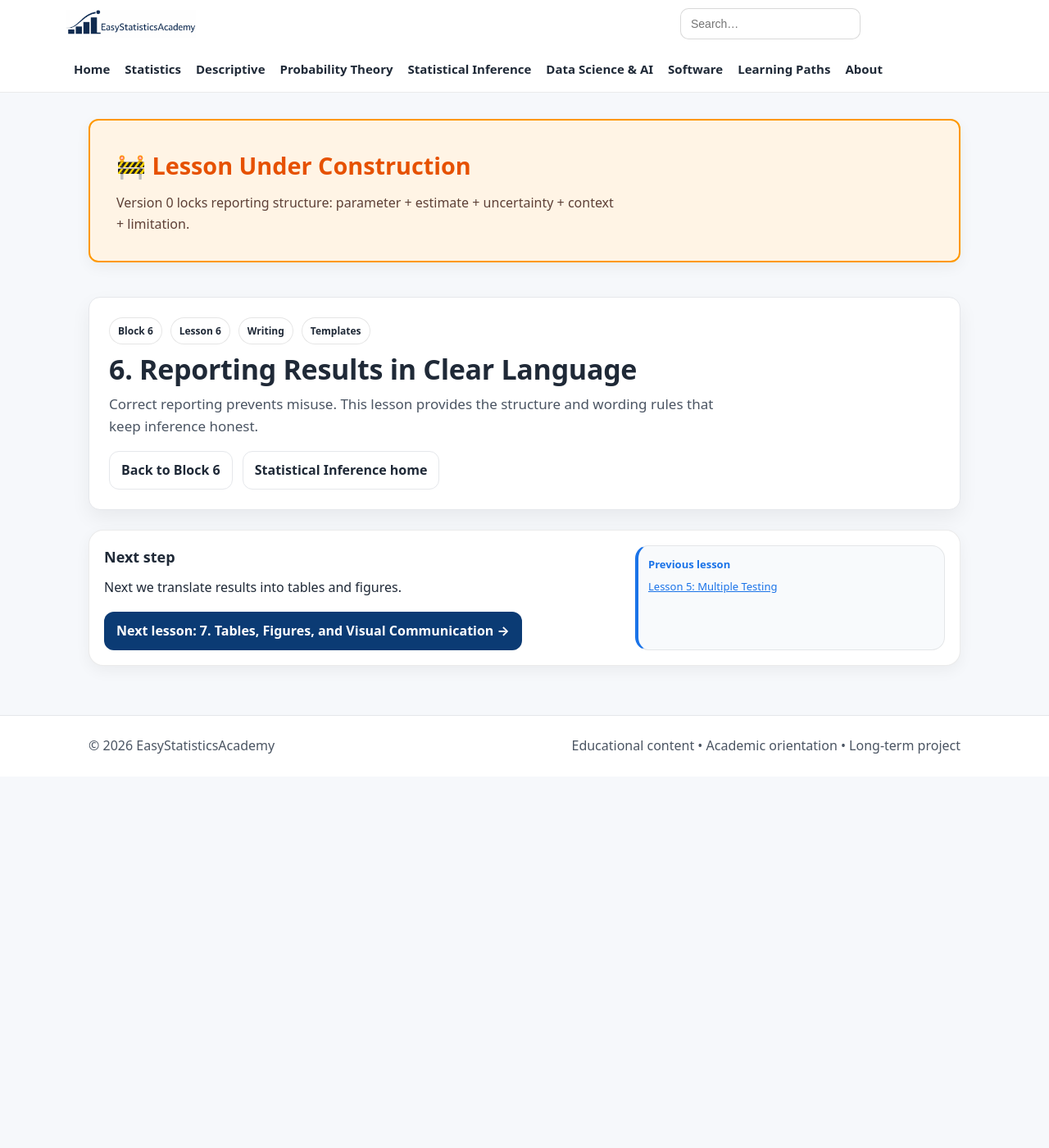
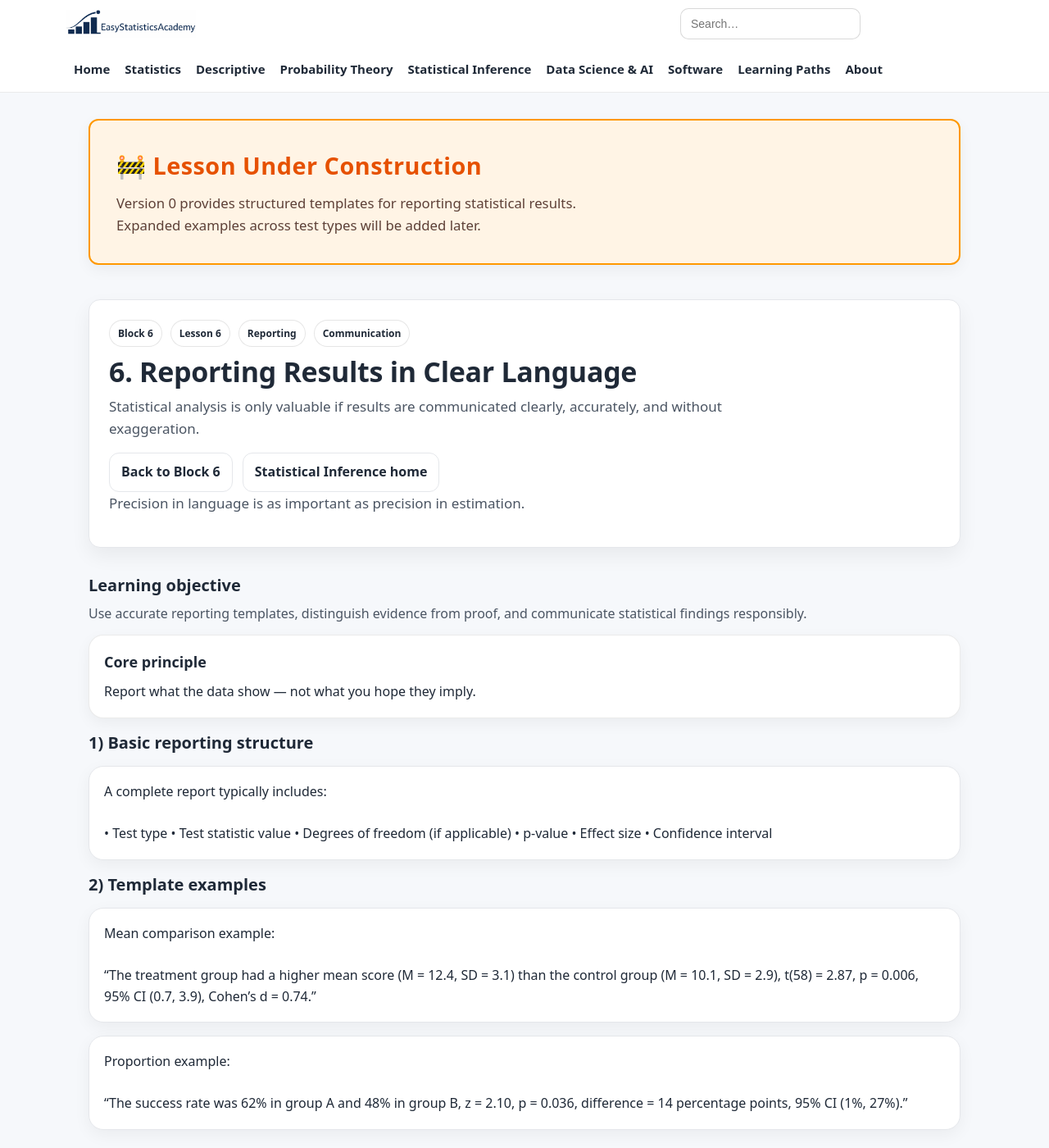
Before and after one commit to ammar-homaida-statistics/easystatisticsacademy, a Jekyll site: the page built from inference/interpretation-reporting/reporting-results-clear-language/index.md, in a window 1280 px wide and 1400 px high. Shown: the whole window at 82% size. Built offline with Jekyll 4.4.1, drawn with Linux system fonts in a browser that asks for light colours; some of the changed text lies outside the part shown.

Commit message:
Add lesson content

```diff
--- a/inference/interpretation-reporting/reporting-results-clear-language/index.md
+++ b/inference/interpretation-reporting/reporting-results-clear-language/index.md
@@ -1,25 +1,31 @@
 ---
 layout: default
 title: "6. Reporting Results in Clear Language"
-description: "Learn how to write correct conclusions from tests and intervals: what to report, what to avoid, and templates that prevent misinterpretation."
+description: "Learn how to report statistical results clearly, accurately, and responsibly without overstating conclusions."
 permalink: /inference/interpretation-reporting/reporting-results-clear-language/
 sidebar: false
 ---
 
+<!-- UNDER CONSTRUCTION NOTICE -->
 <section class="section section-slim">
   <div class="callout" style="background:#fff4e5; border:2px solid #ff9800; padding:2rem; border-radius:12px;">
     <div class="callout-copy">
-      <h2 style="margin-top:0; color:#e65100; font-size:1.8rem;">🚧 Lesson Under Construction</h2>
-      <p style="margin:0; color:#5d4037; line-height:1.6;">
-        Version 0 locks reporting structure: parameter + estimate + uncertainty + context + limitation.
+      <h2 style="margin-top:0; color:#e65100; font-size:1.8rem; letter-spacing:0.5px;">
+        🚧 Lesson Under Construction
+      </h2>
+      <p style="margin:0; font-size:1.05rem; color:#5d4037; line-height:1.6;">
+        Version 0 provides structured templates for reporting statistical results.
+        Expanded examples across test types will be added later.
       </p>
     </div>
   </div>
 </section>
 
+<!-- ✅ Update continue-reading keys -->
 <script>
   (function () {
     var KEY = "esa_continue_inference_interpretation_reporting_lesson_v0";
+
     localStorage.setItem(KEY, JSON.stringify({
       url: "/inference/interpretation-reporting/reporting-results-clear-language/",
       label: "Lesson 6 — Reporting Results in Clear Language",
@@ -36,22 +42,180 @@
 
 <section class="hero hero-section">
   <div class="hero-card">
-    <div class="badge-row">
-      <span class="badge">Block 6</span>
-      <span class="badge">Lesson 6</span>
-      <span class="badge">Writing</span>
-      <span class="badge">Templates</span>
+    <div class="hero-copy">
+      <div class="badge-row">
+        <span class="badge">Block 6</span>
+        <span class="badge">Lesson 6</span>
+        <span class="badge">Reporting</span>
+        <span class="badge">Communication</span>
+      </div>
+
+      <h1>6. Reporting Results in Clear Language</h1>
+
+      <p class="lead">
+        Statistical analysis is only valuable if results are communicated clearly,
+        accurately, and without exaggeration.
+      </p>
+
+      <div class="hero-actions">
+        <a class="btn btn-outline" href="/inference/interpretation-reporting/">Back to Block 6</a>
+        <a class="btn btn-outline" href="/inference/">Statistical Inference home</a>
+      </div>
+
+      <p class="muted-mini">
+        Precision in language is as important as precision in estimation.
+      </p>
+    </div>
+  </div>
+</section>
+
+<section class="section">
+  <div class="section-head">
+    <h2>Learning objective</h2>
+    <p>
+      Use accurate reporting templates, distinguish evidence from proof,
+      and communicate statistical findings responsibly.
+    </p>
+  </div>
+
+  <div class="callout">
+    <div class="callout-copy">
+      <h2>Core principle</h2>
+      <p style="margin:0;">
+        Report what the data show —
+        not what you hope they imply.
+      </p>
+    </div>
+  </div>
+</section>
+
+<section class="section">
+  <div class="section-head">
+    <h2>1) Basic reporting structure</h2>
+  </div>
+
+  <div class="card">
+    A complete report typically includes:
+    <br><br>
+    • Test type
+    • Test statistic value
+    • Degrees of freedom (if applicable)
+    • p-value
+    • Effect size
+    • Confidence interval
+  </div>
+</section>
+
+<section class="section">
+  <div class="section-head">
+    <h2>2) Template examples</h2>
+  </div>
+
+  <div class="card">
+    Mean comparison example:
+    <br><br>
+    “The treatment group had a higher mean score
+    (M = 12.4, SD = 3.1) than the control group
+    (M = 10.1, SD = 2.9),
+    t(58) = 2.87, p = 0.006,
+    95% CI (0.7, 3.9),
+    Cohen’s d = 0.74.”
+  </div>
+
+  <div class="card" style="margin-top:1rem;">
+    Proportion example:
+    <br><br>
+    “The success rate was 62% in group A and 48% in group B,
+    z = 2.10, p = 0.036,
+    difference = 14 percentage points,
+    95% CI (1%, 27%).”
+  </div>
+</section>
+
+<section class="section">
+  <div class="section-head">
+    <h2>3) Avoid overstated conclusions</h2>
+  </div>
+
+  <div class="grid grid-2">
+    <div class="card">
+      <h3>Avoid</h3>
+      <p>
+        “The results prove that…”
+      </p>
     </div>
 
-    <h1>6. Reporting Results in Clear Language</h1>
-    <p class="lead">
-      Correct reporting prevents misuse.
-      This lesson provides the structure and wording rules that keep inference honest.
-    </p>
+    <div class="card">
+      <h3>Prefer</h3>
+      <p>
+        “The data provide evidence that…”
+      </p>
+    </div>
 
-    <div class="hero-actions">
-      <a class="btn btn-outline" href="/inference/interpretation-reporting/">Back to Block 6</a>
-      <a class="btn btn-outline" href="/inference/">Statistical Inference home</a>
+    <div class="card">
+      <h3>Avoid</h3>
+      <p>
+        “No effect was found.”
+      </p>
+    </div>
+
+    <div class="card">
+      <h3>Prefer</h3>
+      <p>
+        “The study did not detect a statistically significant difference.”
+      </p>
+    </div>
+  </div>
+</section>
+
+<section class="section">
+  <div class="section-head">
+    <h2>4) Report uncertainty</h2>
+  </div>
+
+  <div class="card">
+    Always include:
+    <br><br>
+    • Confidence intervals
+    • Effect sizes
+    • Exact p-values (when possible)
+  </div>
+
+  <p>
+    Avoid reporting only:
+    <br>
+    “p &lt; 0.05”
+  </p>
+</section>
+
+<section class="section">
+  <div class="section-head">
+    <h2>5) Transparency and assumptions</h2>
+  </div>
+
+  <div class="card">
+    Clearly state:
+    <br><br>
+    • Assumptions tested
+    • Adjustments for multiple comparisons
+    • Any deviations from pre-specified analysis plan
+  </div>
+
+  <p class="muted-mini">
+    Reproducible reporting strengthens credibility.
+  </p>
+</section>
+
+<section class="section section-slim">
+  <div class="callout">
+    <div class="callout-copy">
+      <h2>Outcome of this lesson</h2>
+      <ul class="bullets">
+        <li>Use structured reporting templates</li>
+        <li>Avoid overstated causal language</li>
+        <li>Include effect sizes and intervals</li>
+        <li>Communicate uncertainty clearly</li>
+      </ul>
     </div>
   </div>
 </section>
@@ -59,11 +223,15 @@
 <section class="section section-slim">
   <div class="callout">
     <div class="callout-copy">
-      <h2>Next step</h2>
-      <p style="margin:0;">Next we translate results into tables and figures.</p>
+      <h2>Next lesson</h2>
+      <p style="margin:0;">
+        We now focus on presenting results effectively using
+        tables, figures, and visual communication.
+      </p>
+
       <div class="pill-row" style="margin-top:1rem;">
         <a class="btn" href="/inference/interpretation-reporting/tables-figures-and-visual-communication/">
-          Next lesson: 7. Tables, Figures, and Visual Communication →
+          Next lesson: 7. Tables, Figures & Visual Communication →
         </a>
       </div>
     </div>
```
Also changed, not shown: other parts of inference/interpretation-reporting/reporting-results-clear-language/index.md (+1 -1 lines).
